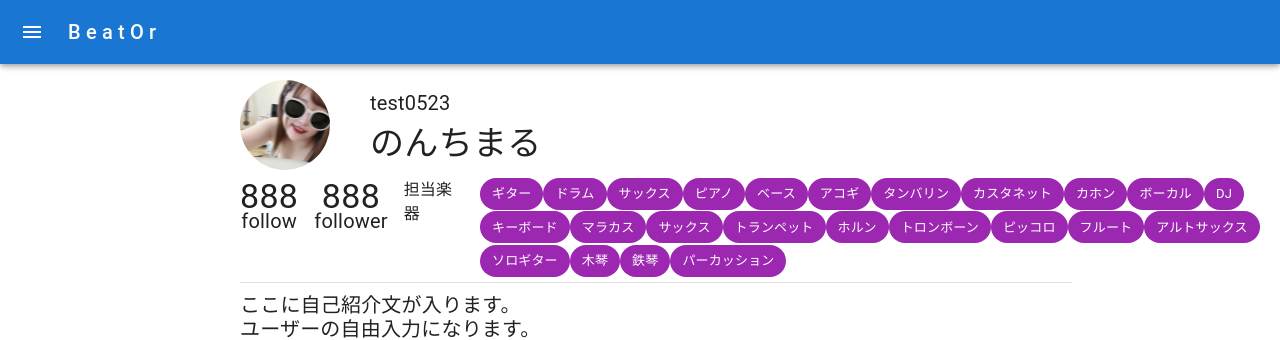
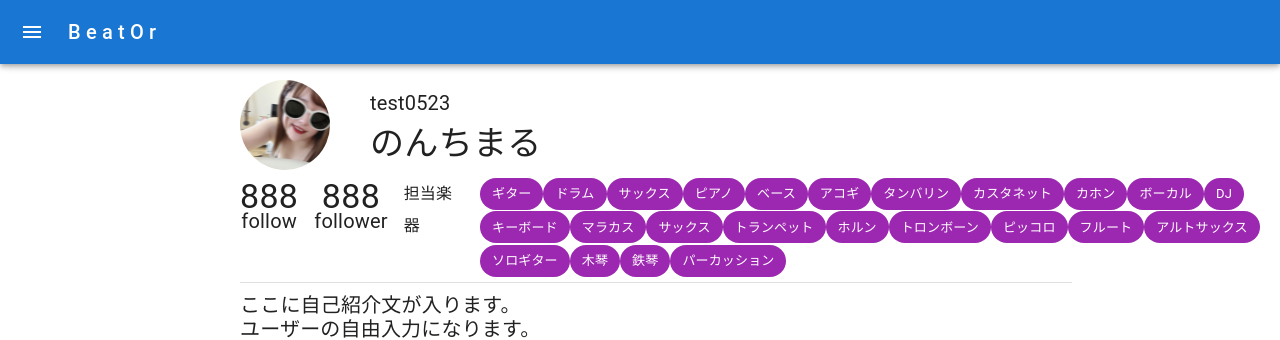
Before and after one commit to Jumpei-Arigaya/beator-front-web, a Next.js app: page /profile in a window 1280 px wide. Shown: the top 340 px of the page. Built offline with nearby package versions, Linux system fonts and the light colour scheme.

Commit message:
担当楽器の位置の修正

```diff
--- a/src/features/Profile/components/TantouGakki.tsx
+++ b/src/features/Profile/components/TantouGakki.tsx
@@ -9,7 +9,7 @@ export const TantouGakki: React.FC<TantouGakkiProps> = ({}) => {
     <>
       <Typography
         fontSize="h7.fontSize"
-        sx={{ lineHeight: 1.5, margin: "0 1em", marginTop: 1 }}
+        sx={{ lineHeight: 2, margin: "0 1em", marginTop: 1 }}
       >
         担当楽器
       </Typography>
```
